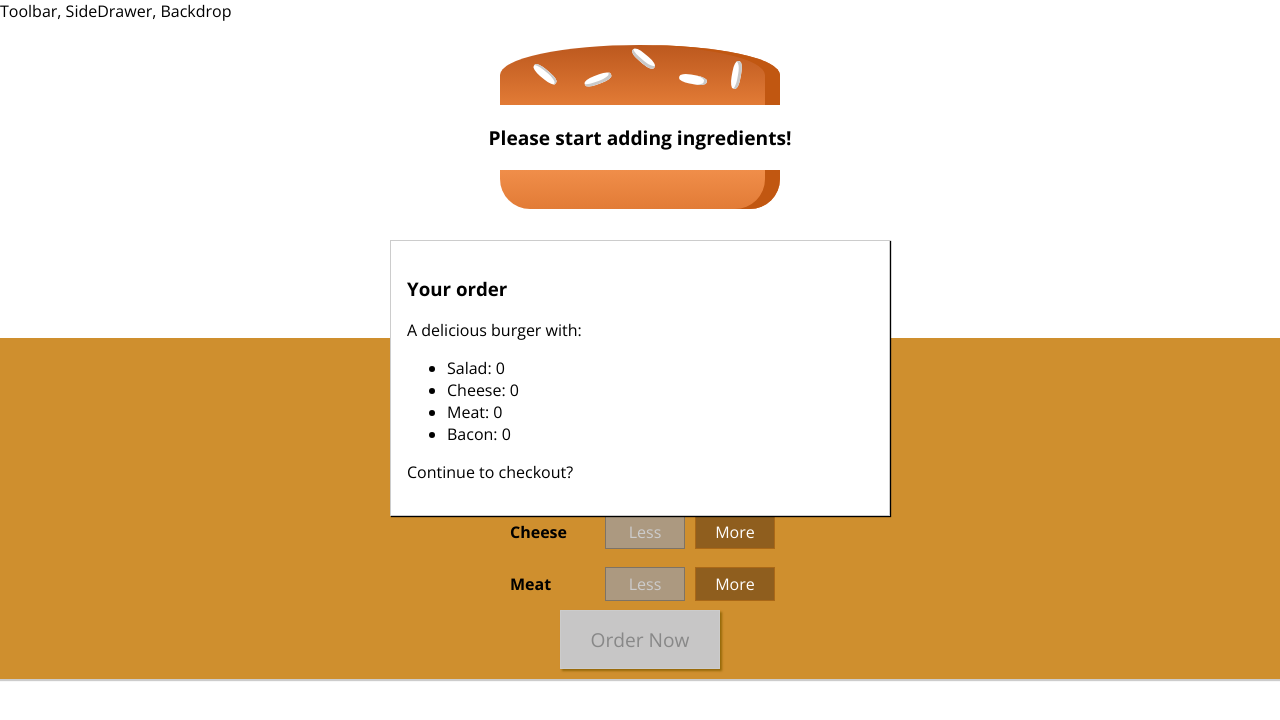
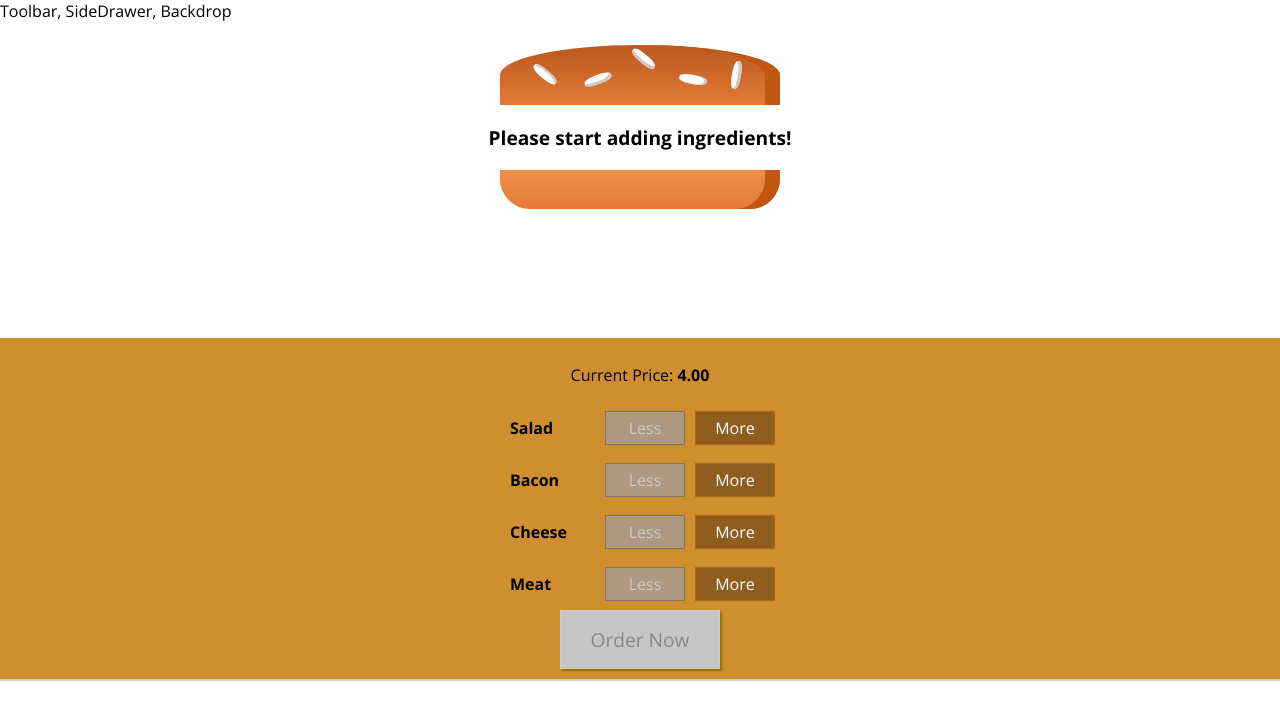
Before and after one commit to brunonavarrete/react-hamburger, a React app: page / in a window 1280 px wide. Shown: the top 720 px of the page. Built offline with nearby package versions, Linux system fonts and the light colour scheme.

Commit message:
added functionality to modal

```diff
--- a/src/components/Burger/BuildControls/BuildControls.js
+++ b/src/components/Burger/BuildControls/BuildControls.js
@@ -22,7 +22,8 @@
     	))}
     	<button
     	 className={ classes.OrderButton }
-    	 disabled={ !props.purchasable }>Order Now</button>
+    	 disabled={ !props.purchasable }
+    	 onClick={ props.ordered }>Order Now</button>
     </div>
 )
 
--- a/src/components/UI/Modal/Modal.js
+++ b/src/components/UI/Modal/Modal.js
@@ -2,7 +2,12 @@
 import classes from './Modal.css';
 
 const modal = (props) => (
-    <div className={ classes.Modal }>
+    <div
+     className={ classes.Modal }
+     style={{
+     	transform: props.show ? 'translateY(0)' : 'translateY(-100vh)',
+     	opacity: props.show ? '1' : '0'
+     }}>
     	{ props.children }
     </div>
 )
--- a/src/containers/BurgerBuilder/BurgerBuilder.js
+++ b/src/containers/BurgerBuilder/BurgerBuilder.js
@@ -22,7 +22,8 @@
 			bacon: 0,
 		},
 		totalPrice: 4,
-		purchasable: false
+		purchasable: false,
+		purchasing: false
 	}
 
 	updatePurchaseState(ingredients) {
@@ -67,6 +68,10 @@
 		this.updatePurchaseState(updatedIngredients)
 	}
 
+	purchaseHandler = () => {
+		this.setState({ purchasing: true })
+	}
+
 	render() {
 		const disabledInfo = {
 			...this.state.ingredients
@@ -76,7 +81,7 @@
 		}
 		return (
 			<Aux>
-				<Modal>
+				<Modal show={ this.state.purchasing }>
 					<OrderSummary ingredients={ this.state.ingredients } />
 				</Modal>
 				<Burger ingredients={ this.state.ingredients } />
@@ -85,6 +90,7 @@
 				 ingredientRemoved={ this.removeIngredientHandler }
 				 disabled={ disabledInfo }
 				 purchasable={ this.state.purchasable }
+				 ordered={ this.purchaseHandler }
 				 price={ this.state.totalPrice } />
 			</Aux>
 		);
```
